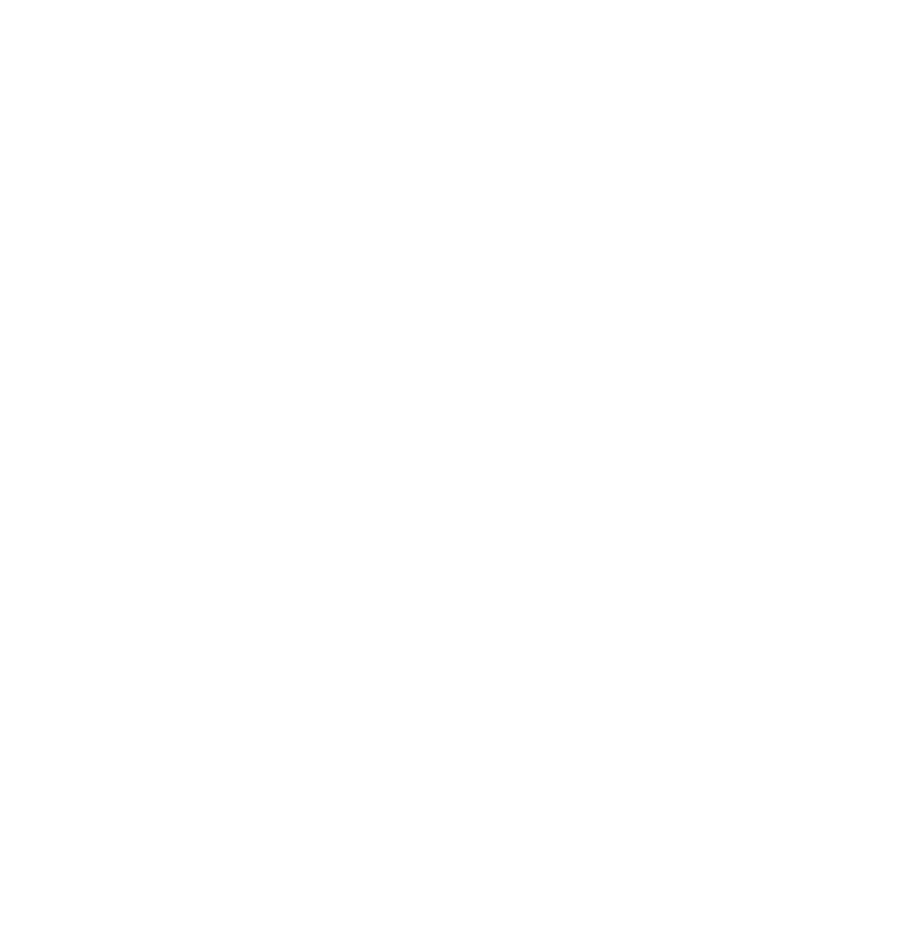
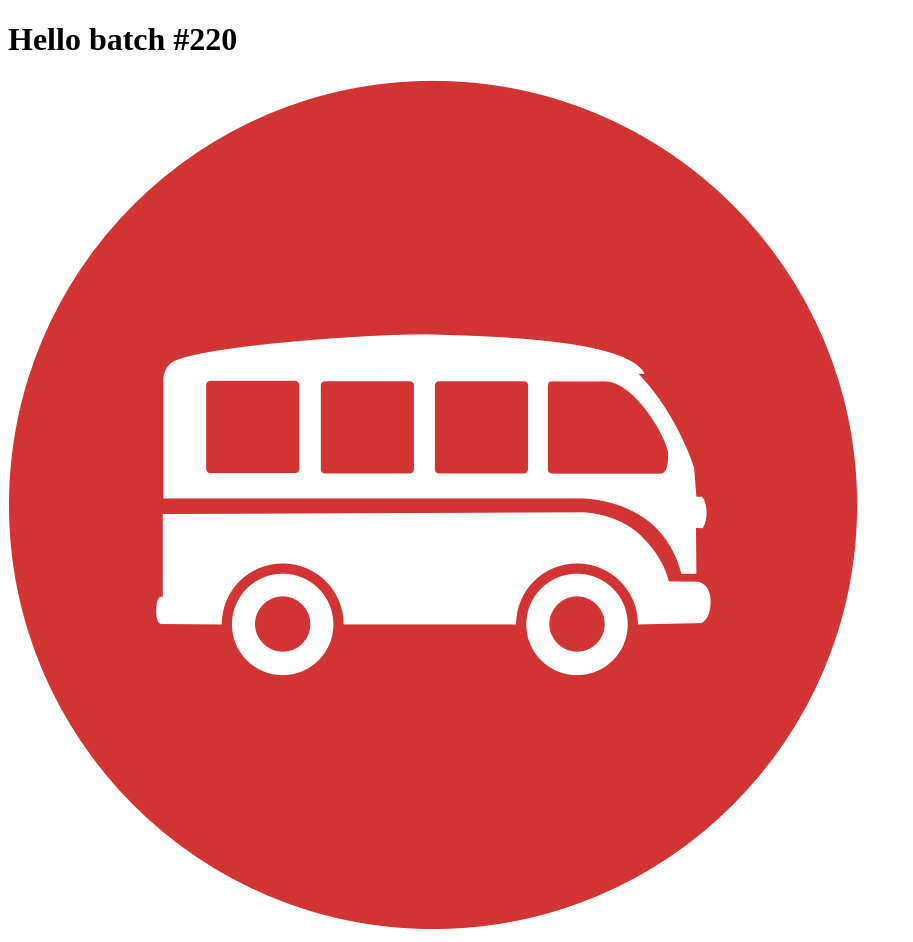
Before and after one commit to mat444/new_project, a plain HTML site: page index.html in a window 1280 px wide. Shown: the whole page, without its empty margins (0-913 px from the left). Before the commit the page ends 800 px from the top, so only its background shows below. Drawn offline with Linux system fonts and the light colour scheme.

Commit message:
Added Le Wagon logo and added a h1 title

```diff
--- a/index.html
+++ b/index.html
@@ -6,6 +6,7 @@
     </head>
 
     <body>
-
+      <h1>Hello batch #220</h1>
+      <img src="logo.png" alt="logo">
     </body>
 </html>
```
Also changed, not shown: logo.png (added).
